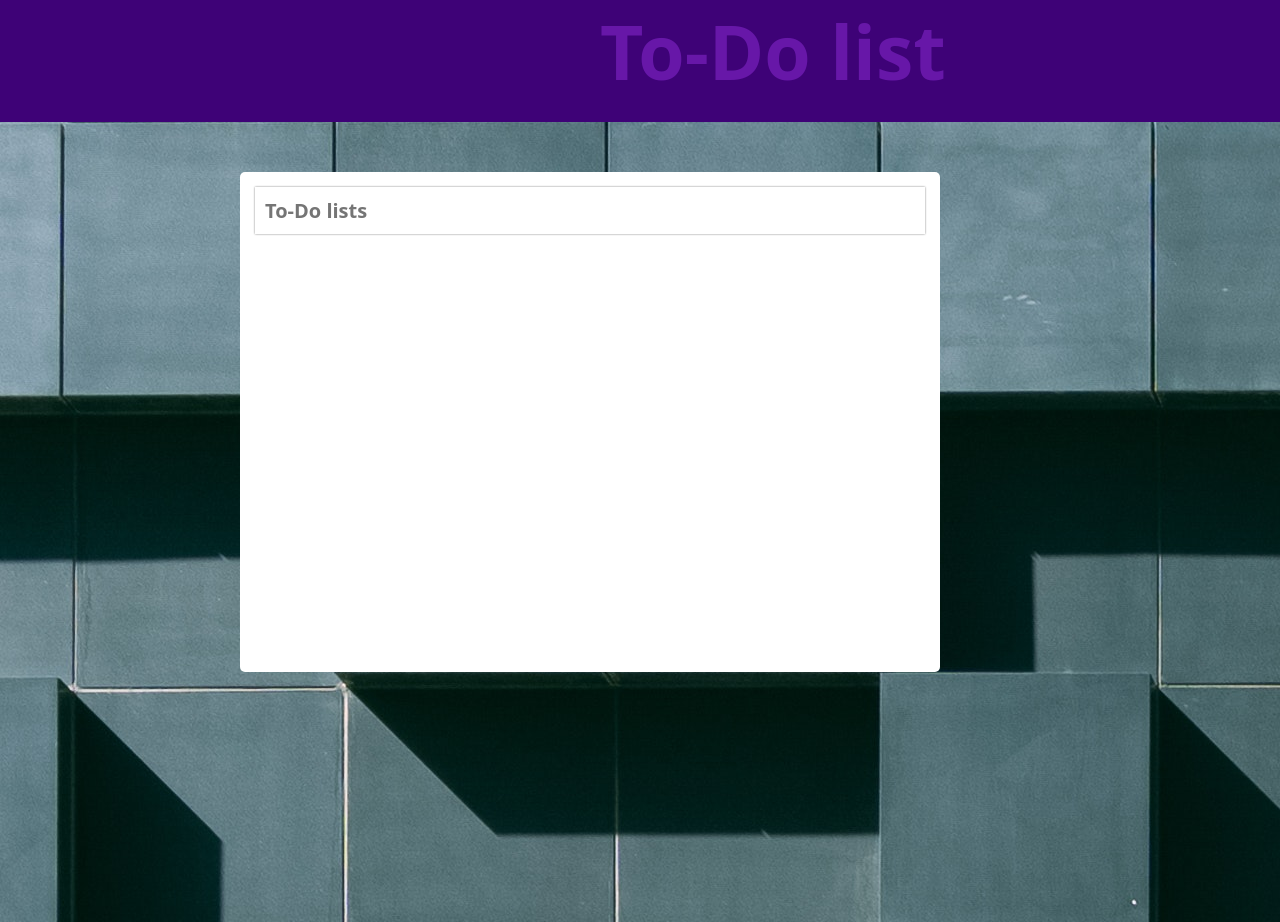
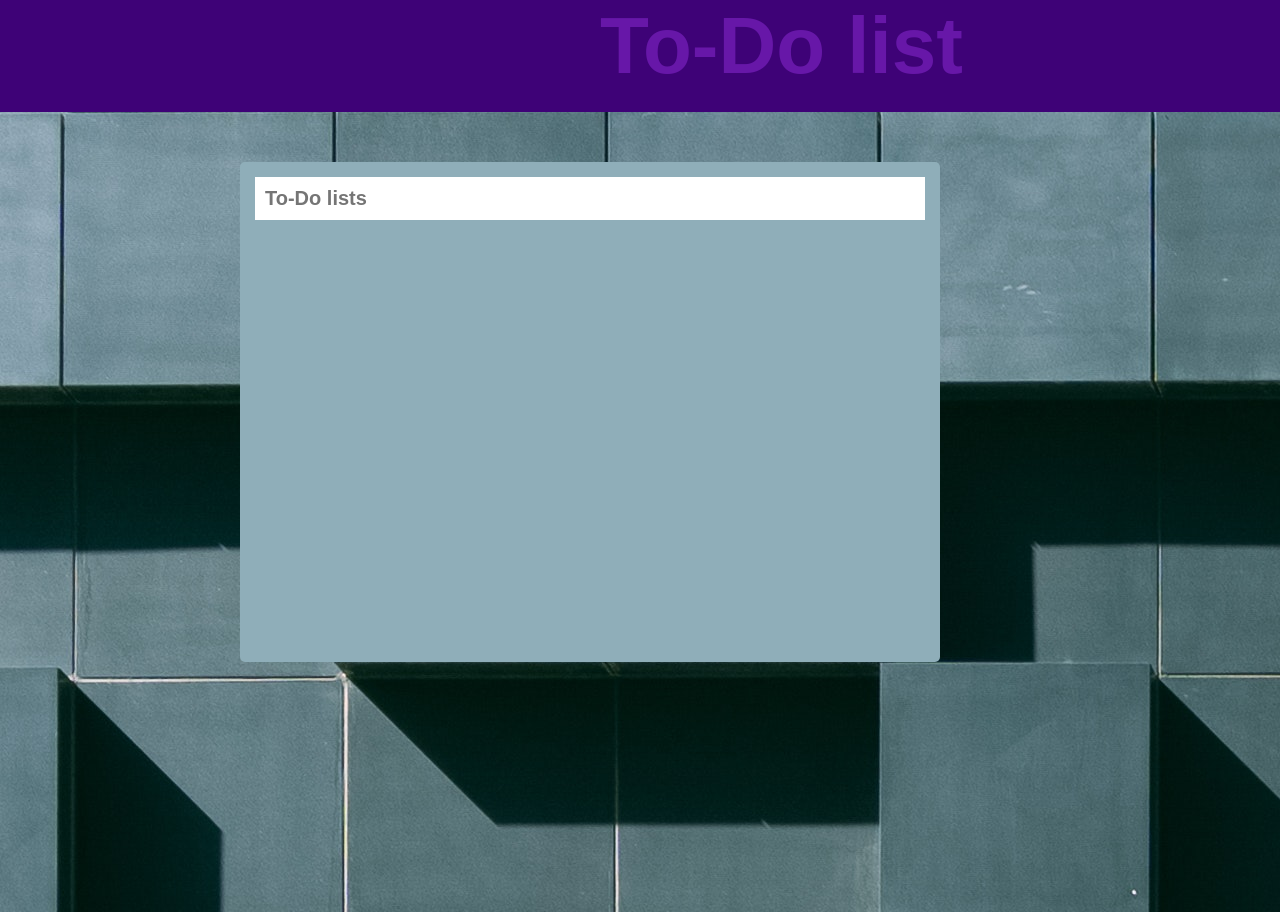
Before and after one commit to Arjyad/TODOLIST, a plain HTML site: page todo.html in a window 1280 px wide. Drawn offline with Linux system fonts and the light colour scheme.

Commit message:
Add files via upload

```diff
--- a/style.css
+++ b/style.css
@@ -3,16 +3,14 @@
     padding: 0;
     margin: 0;
     box-sizing: border-box;
-    font-family: 'Open Sans', sans-serif;
+    font-family: Arial, Helvetica, sans-serif;
 }
 h1{
-    font-size: 75px;
+    font-size: 80px;
     padding-bottom: 20px;
-    padding: auto;
     color: rgb(103, 23, 168);
     padding-left: 600px;
     background-color:rgb(62, 2, 119);
-
 
 }
 main {
@@ -29,7 +27,7 @@ main {
 .box {
     width: 700px;
     min-height: 500px;
-    background-color: white;
+    background-color: rgb(143, 174, 185);
     border-radius: 5px;
     padding: 15px;
 }
@@ -42,12 +40,10 @@ main {
     outline: 0;
     display: block;
     font-weight: bold;
-    box-shadow: 0px 0px 2px grey;
 }
 
 #to-do-box {
     margin-top: 20px;
-    list-style: none;
 }
 
 #to-do-box li {
@@ -56,7 +52,7 @@ main {
     color: white;
     padding: 10px;
     border-radius: 2px;
-    padding-right: 30px;
+    padding-right: 25px;
     text-align: justify;
     margin-top: 10px;
     user-select: none;
@@ -71,5 +67,5 @@ main {
 .done {
     text-decoration: line-through;
     color: black;
-    background-color: #95a5a6 !important;
+
 }
```
